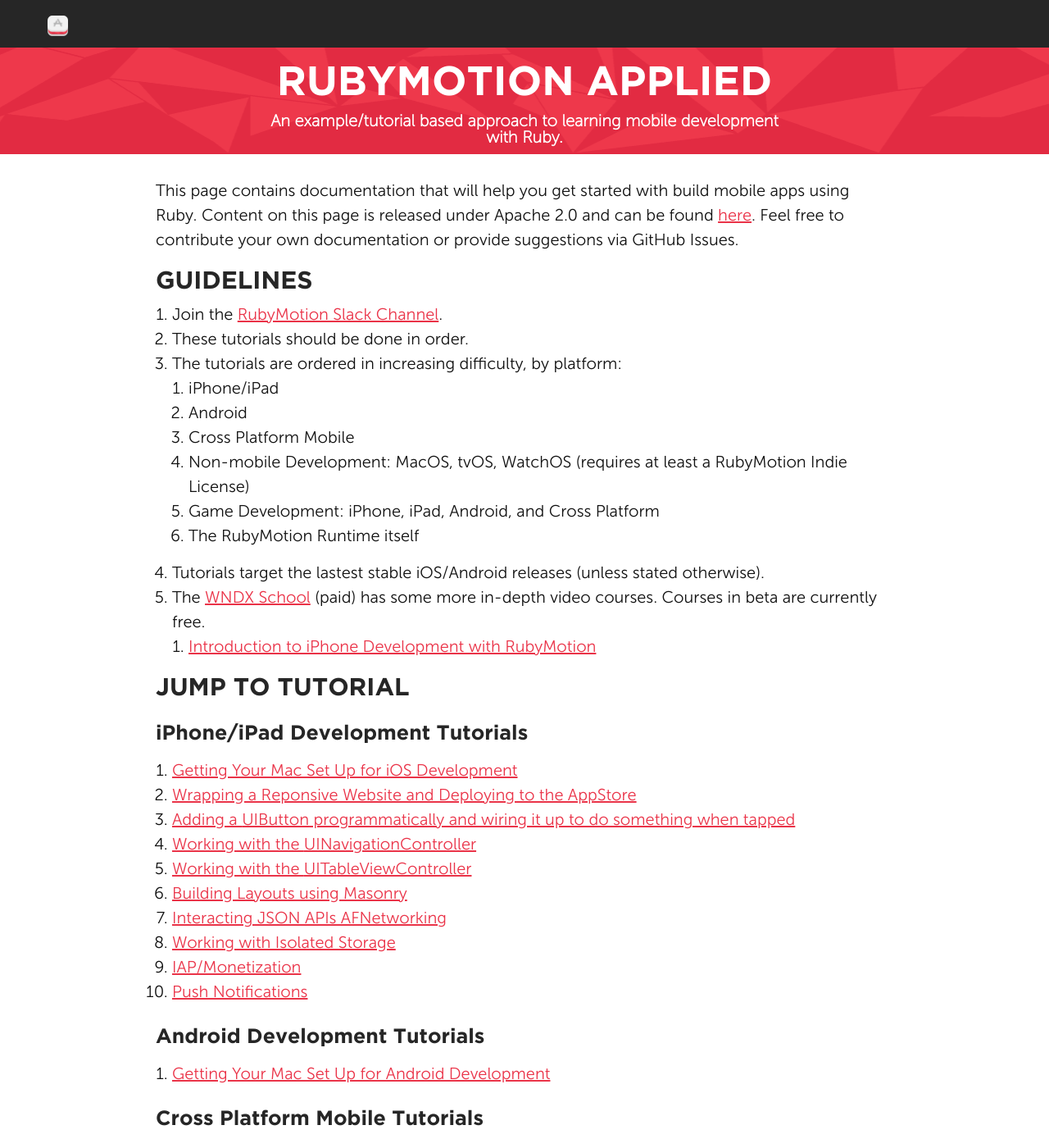
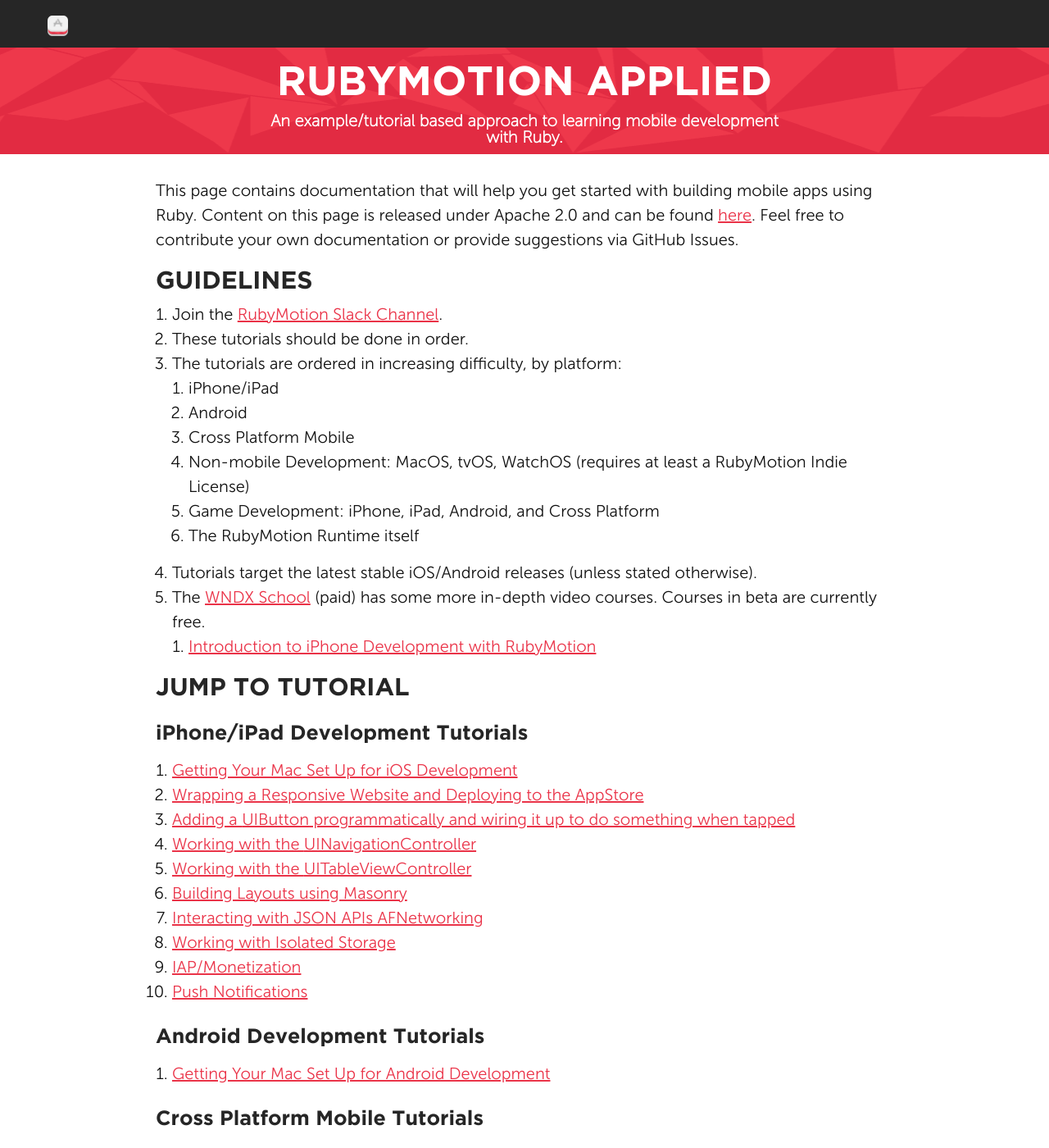
Before and after one commit to amirrajan/rubymotion-applied, a Jekyll site: the page built from index.md, in a window 1280 px wide and 1400 px high. Shown: the whole window at 82% size. Built offline with Jekyll 4.4.1, drawn with Linux system fonts in a browser that asks for light colours.

Commit message:
Just a few small typo fixes

```diff
--- a/index.md
+++ b/index.md
@@ -5,7 +5,7 @@ heading_baseline: An example/tutorial based approach to learning mobile developm
 ---
 
 This page contains documentation that will help you get started with
-build mobile apps using Ruby. Content on this page is released under
+building mobile apps using Ruby. Content on this page is released under
 Apache 2.0 and can be found [here](http://github.com/amirrajan/rubymotion-applied).
 Feel free to contribute your own documentation or provide suggestions
 via GitHub Issues.
@@ -21,7 +21,7 @@ via GitHub Issues.
    1. Non-mobile Development: MacOS, tvOS, WatchOS (requires at least a RubyMotion Indie License)
    1. Game Development: iPhone, iPad, Android, and Cross Platform
    1. The RubyMotion Runtime itself
-4. Tutorials target the lastest stable iOS/Android releases (unless stated otherwise).
+4. Tutorials target the latest stable iOS/Android releases (unless stated otherwise).
 5. The [WNDX School](https://wndx.school) (paid) has some more in-depth video courses. Courses in beta are currently free.
    1. [Introduction to iPhone Development with RubyMotion](https://wndx.school/p/introduction-to-iphone-development-with-rubymotion)
 
@@ -30,12 +30,12 @@ via GitHub Issues.
 ## iPhone/iPad Development Tutorials ##
 
 1. [Getting Your Mac Set Up for iOS Development](#tutorial1)
-1. [Wrapping a Reponsive Website and Deploying to the AppStore](#todo)
+1. [Wrapping a Responsive Website and Deploying to the AppStore](#todo)
 1. [Adding a `UIButton` programmatically and wiring it up to do something when tapped](#todo)
 1. [Working with the `UINavigationController`](#todo)
 1. [Working with the `UITableViewController`](#todo)
 1. [Building Layouts using Masonry](#todo)
-1. [Interacting JSON APIs AFNetworking](#todo)
+1. [Interacting with JSON APIs AFNetworking](#todo)
 1. [Working with Isolated Storage](#todo)
 1. [IAP/Monetization](#todo)
 1. [Push Notifications](#todo)
```
